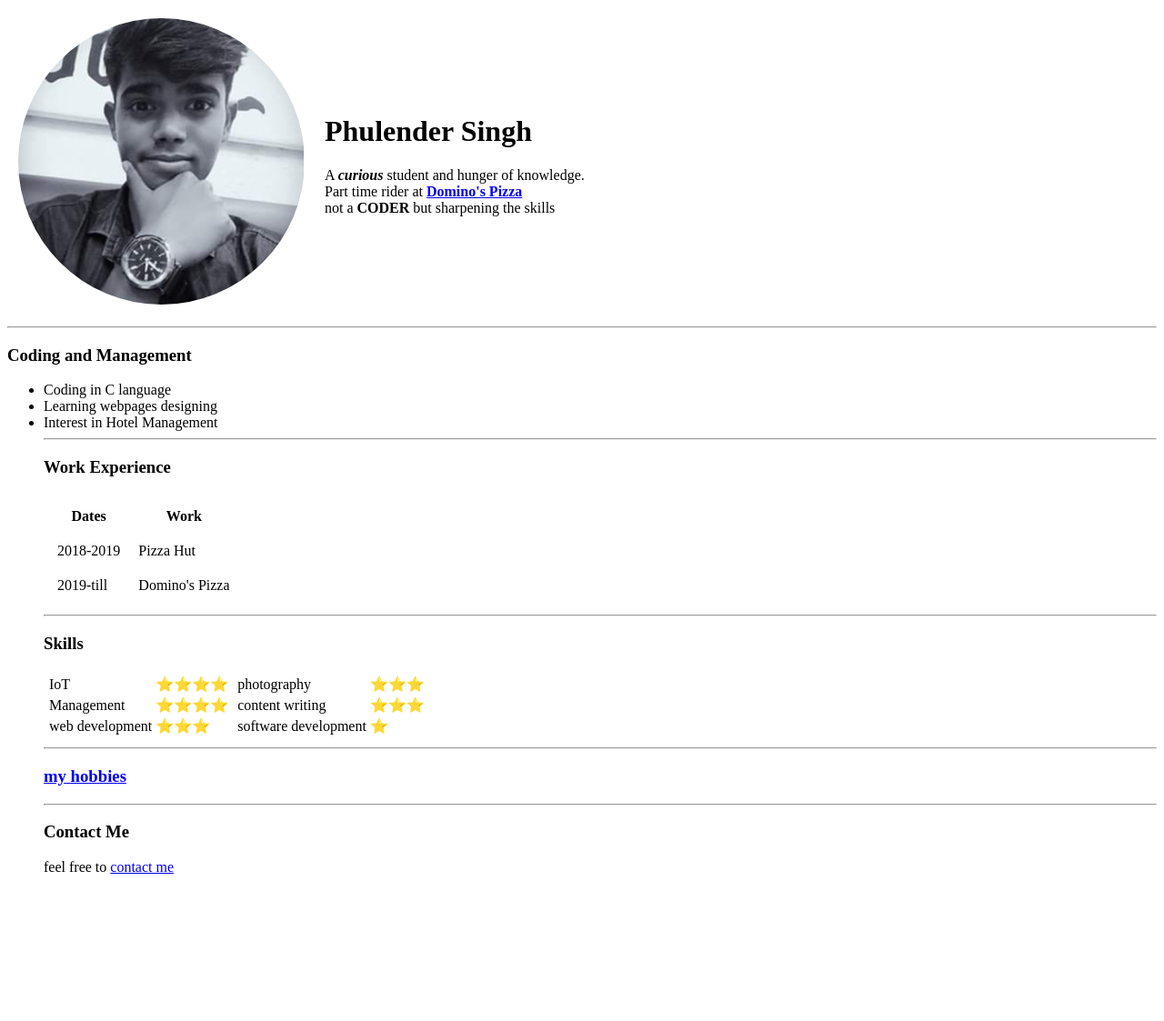
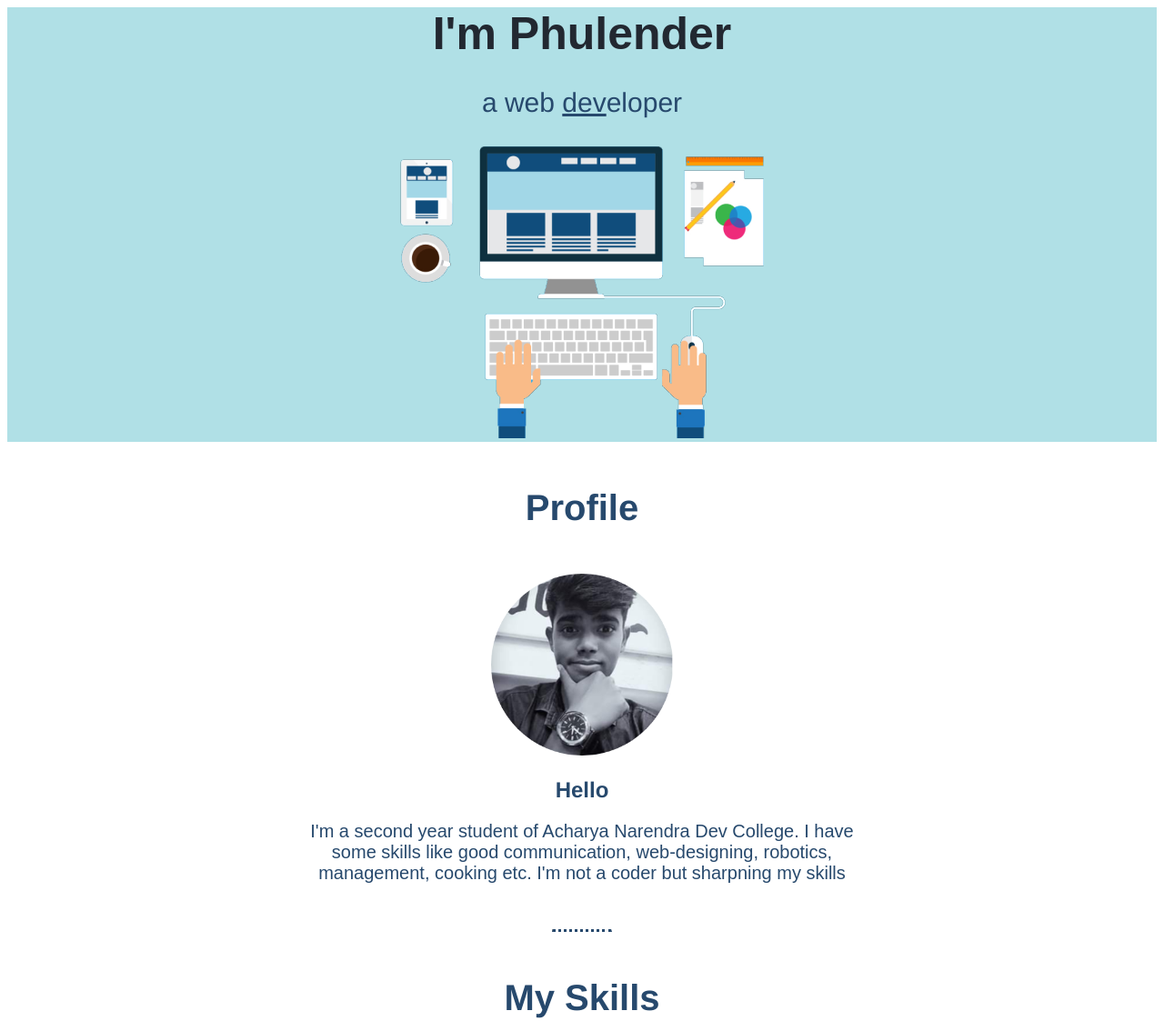
Before and after one commit to phulender/cv, a plain HTML site: page index.html in a window 1280 px wide. Shown: the top 1123 px of the page at 91% size. Before the commit the page ends 979 px from the top, so only its background shows below. Drawn offline with Linux system fonts and the light colour scheme.

Commit message:
moved to origin folder

```diff
--- a/index.html
+++ b/index.html
@@ -1,94 +1,67 @@
 <!DOCTYPE html>
 <html lang="en" dir="ltr">
-  <head>
-    <meta charset="utf-8">
-    <title>phulender's personal site</title>
-  </head>
-  <body>
-    <table cellpadding="10px">
-      <tr>
-        <td><img src="profileimage.png" alt="phulender's profile image"></td>
-      <td><h1>Phulender Singh</h1>
-        <p>
-          A <strong><em>curious</em></strong> student and hunger of knowledge.<br>
-          Part time rider at <strong><a href="https://www.dominos.co.in/">Domino's Pizza</a></strong><br>
-          not a <strong>CODER</strong> but sharpening the skills
-          </p>
-        </td>
-      </tr>
-    </table>
-    <hr>
-    <h3>Coding and Management</h3>
-    <ul>
-      <li>Coding in C language </li>
-      <li>
-        Learning webpages designing
-        </li>
-        <li>Interest in Hotel Management</li>
-        <hr>
-        <h3>Work Experience</h3>
-        <table cellpadding="5px" cellspacing="10px">
-          <thead>
-            <th>Dates</th>
-            <th>Work</th>
-          </thead>
-          <tbody>
-          <tr>
-            <td>2018-2019</td>
-            <td>Pizza Hut</td>
-          </tr>
-          <tr>
-            <td>2019-till</td>
-            <td>Domino's Pizza</td>
-          </tr>
-        </tbody>
-        </table>
-        <hr>
-        <h3>Skills</h3>
-        <table>
-          <tr>
-            <td>
 
-          <table>
-          <tr>
-            <td>IoT</td>
-            <td>⭐️⭐️⭐️⭐️</td>
-          </tr>
-          <tr>
-            <td>Management</td>
-            <td>⭐️⭐️⭐️⭐️</td>
-          </tr>
-          <tr>
-            <td>web development</td>
-            <td>⭐️⭐️⭐️</td>
-          </tr>
-        </td>
+<head>
+  <meta charset="utf-8">
+  <title>Phulender Singh</title>
+  <link rel="stylesheet" href="css/style.css">
+  <link rel="icon" href="favicon.ico">
+  <script src="https://kit.fontawesome.com/0e7b0a6c2b.js" crossorigin="anonymous"></script>
+</head>
 
-    </table>
+<body>
+  <div class="top-container">
+    <h1 class="h1">I'm Phulender</h1>
+    <p class="para">a web <span class="Dev">dev</span>eloper</p>
+    <img class="img-mountain" src="images/mountain.png" alt="mountain-img">
+  </div>
+  <div class="middle-container">
+    <div class="profile">
+      <h2 class="h2">Profile</h2>
+      <img class="pic" src="images/profileimage.png" alt="profileimage">
+      <h2>Hello</h2>
+      <p class="txt1">I'm a second year student of Acharya Narendra Dev College. I have some skills like good communication, web-designing, robotics, management, cooking etc.
+      I'm not a coder but sharpning my skills</p>
+    </div>
+    <hr class="hr">
+    <div class="skills">
+      <h2 class="h2">My Skills</h2>
+      <div class="skill-row">
+        <img class="IoT" src="https://media1.giphy.com/media/26gR2qGRnxxXAvhBu/giphy.gif?cid=ecf05e47758fe82acb05cb8477f395c6b0e1599996f1d4ae&rid=giphy.gif" alt="IoT image">
+        <h3 class="h3">IoT and Electronics</h3>
+        <p class="txt">I have been worked on IoT and Electronics. I'm pursuing B.Sc.(Hon) Electronics from University of Delhi. So,I'm very familiar with it.</p>
+      </div>
+      <div class="skill-row">
+        <img class="Web-Designing" src="https://media3.giphy.com/media/3o72EXEfAoFRXnzDvG/giphy.gif?cid=ecf05e476345db34ed98414307c017b0c91bf6a01ec16903&rid=giphy.gif" alt="Web Designing">
+        <h3 class="h3">Web-Designing</h3>
+        <p class="txt">I have little bit knowledge of web-designing. Now I'm working on it </p>
+      </div>
+      <div class="skill-row">
+        <img class="Desktop" src="https://media1.giphy.com/media/3o85g3loeiLcF26OZy/200w.webp?cid=ecf05e471ef73a93d6fc37edef73dea4d1f71c87fbe6fedb&rid=200w.webp" alt="Desktop">
+        <h3 class="h3">Cooking</h3>
+        <p class="txt">I spend my weekends in the kitchen cooking delicious food. I also used to be a cook in Pizza Hut.</p>
+      </div>
+    </div>
+    <hr class="hr">
+    <div class="contact-me">
+      <h2 class="h2">Get In Touch</h2>
+      <h3 class="h33">Feel free to contact me</h3>
+      <p class="txt">I bet you, you will never forget me, once you meet me.</p>
+      <a class="btn" href="mailto:phundersingh005@email.com">Contact Me</a>
+    </div>
+  </div>
 
-        <td>
-        <table>
-          <tr>
-            <td>photography</td>
-            <td>⭐️⭐️⭐️</td>
-          </tr>
-          <tr>
-            <td>content writing</td>
-            <td>⭐️⭐️⭐️</td>
-          </tr>
-          <tr>
-            <td>software development</td>
-            <td>⭐️</td>
-          </tr>
-        </table>
-        </td>
-      </tr>
 
-        </table>
-        <hr>
-<h3><a href="myhobbies.html">my hobbies</a></h3>
-<hr>
-<h3>Contact Me</h3>
-<p>feel free to <a href="contactme.html">contact me</a></p>
-  </body>
+  <div class="bottom-container">
+    <a class="footer-link" href="https://www.linkedin.com/"><i class="fab fa-linkedin" style="font-size:50px;color:black;"></i></a>
+    <a class="footer-link" href="https://twitter.com/"><i class="fab fa-twitter-square"style="font-size:50px;color:black;"></i></a>
+    <a class="footer-link" href="https://www.instagram.com/singhphulender005/"><i class="fab fa-instagram-square"style="font-size:50px;color:black;"></i></a>
+    <a class="footer-link" href="https://m.facebook.com/phulender.singh/"><i class="fab fa-facebook-square"style="font-size:50px;color:black;"></i></a>
+<div class="footer">
+  <p style="color:white">© 2020 Phulender Singh.</p>
+</div>
+  </div>
+
+</body>
+
 </html>
```
Also changed, not shown: CSS  - my site/index.html (deleted, +0 -67 lines), contactme.html (deleted, +0 -25 lines), myhobbies.html (deleted, +0 -17 lines), CSS  - my site/images/profileimage.png (deleted), css/style.css (renamed from CSS  - my site/css/style.css), favicon.ico (renamed from CSS  - my site/favicon.ico), images/mountain.png (renamed from CSS  - my site/images/mountain.png), images/profileimage.png (renamed from profileimage.png), 1 other file.
